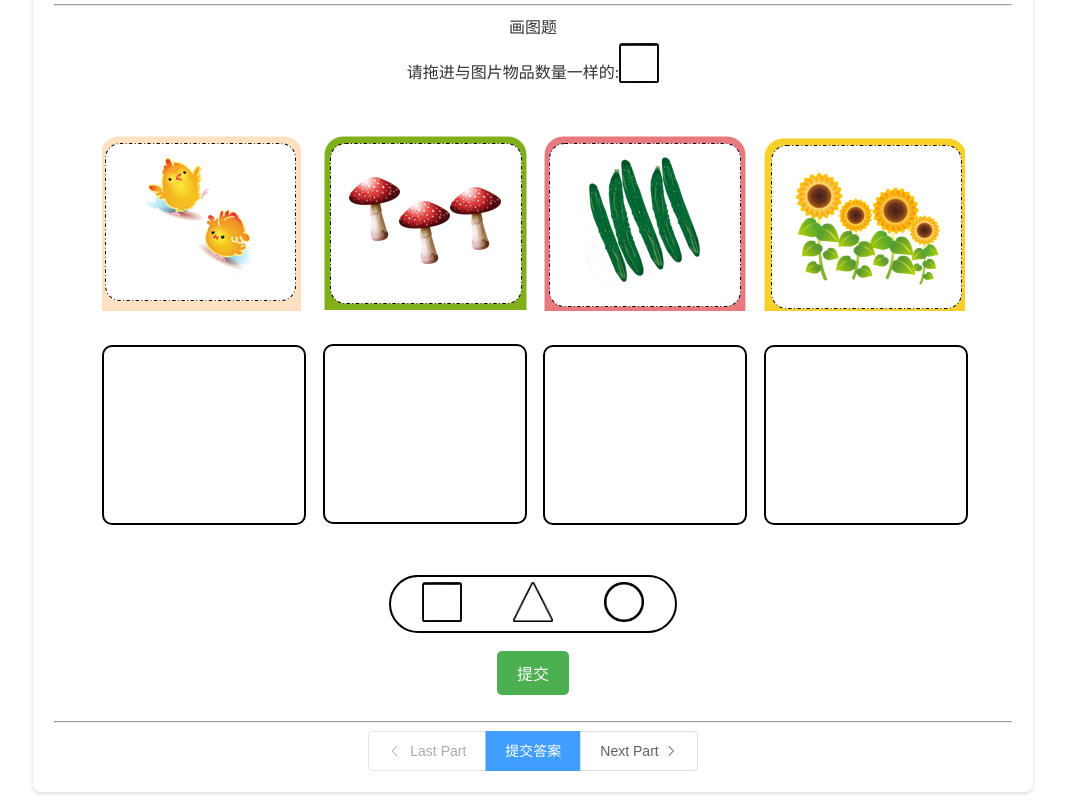
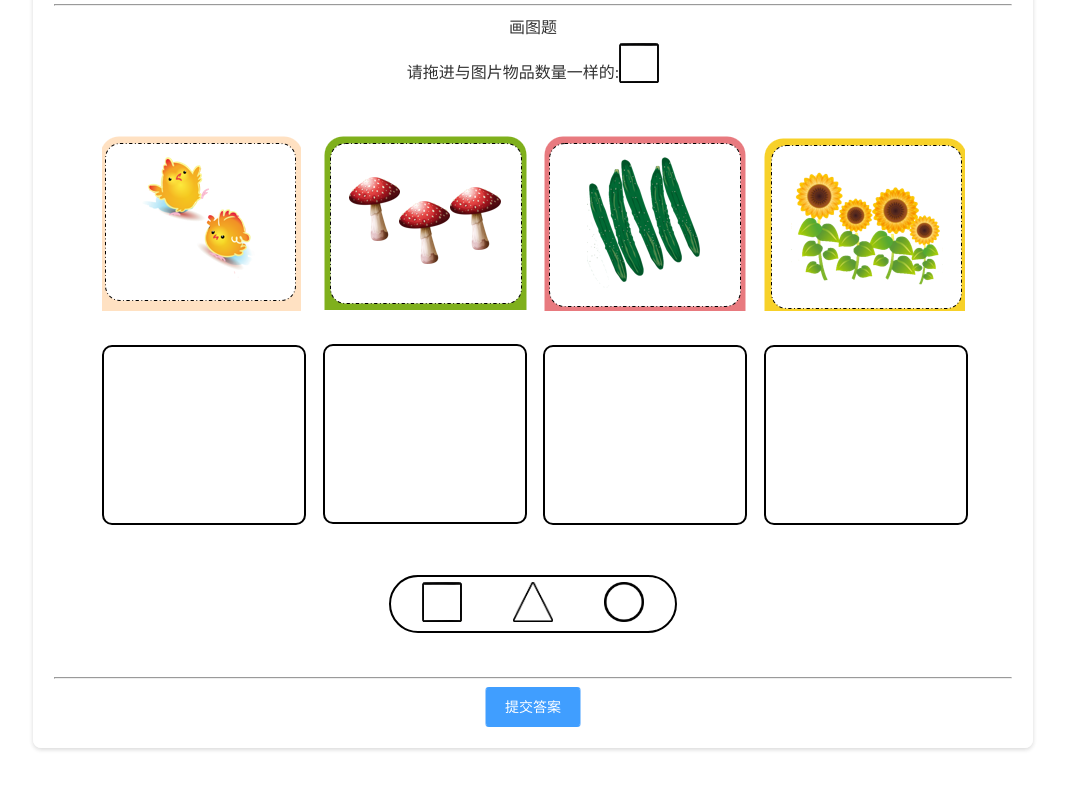
Before and after one commit to Nacocx/AmeQd, a Vue app: page / in a window 1280 px wide. Shown: the part 2413-3213 px from the top of the page, without its empty margins (107-1172 px from the left). After the commit the page ends 3169 px from the top, so only its background shows below. Built offline with nearby package versions, Linux system fonts and the light colour scheme.

Commit message:
fix: htt bug
修复画图题不正常计数的bug

```diff
--- a/src/App.vue
+++ b/src/App.vue
@@ -23,9 +23,9 @@
               <sst :items="questions.sst" />
               <htt :message="questions.htt" />
               <el-button-group>
-                <el-button type="default" @click="pageSub" :icon="ArrowLeft" size="large" :disabled="currentPage===1">Last Part</el-button>
+                <!-- <el-button type="default" @click="pageSub" :icon="ArrowLeft" size="large" :disabled="currentPage===1">Last Part</el-button> -->
                 <el-button type="primary" @click="willSubmit" id="Submit" size="large">提交答案</el-button>
-                <el-button type="default" @click="pageAdd" size="large" :disabled="currentPage===4">Next Part<el-icon class="el-icon--right"><ArrowRight /></el-icon></el-button>
+                <!-- <el-button type="default" @click="pageAdd" size="large" :disabled="currentPage===4">Next Part<el-icon class="el-icon--right"><ArrowRight /></el-icon></el-button> -->
               </el-button-group>
 
 
@@ -51,7 +51,14 @@ import Sst from "@/components/sst.vue";
 import Htt from "@/components/htt.vue";
 
 
-
+//axios 获得题目
+// async function getTm(addr) {
+//   try{
+//     let response=await
+//   }catch(e){
+//     console.error(e);
+//   }
+// }
 
 //实际使用中数据从后端获取
 const mockQuestions={
@@ -267,7 +274,7 @@ export default {
       questions: mockQuestions,
       studentInfo: mockStudentInfo,
       corAnswers: mockCorAnswers,
-      currentPage:1 ,
+      // currentPage:1 ,
 
 
     };
@@ -308,10 +315,16 @@ export default {
 
       // 获得画图题答案
       totalTm+=this.questions.htt.userAnswer.length;
-      this.questions.htt.userAnswer.forEach(ans=>{
-        ans.forEach(e=>{
-          if(e!==null)
+      // 防止多次计算
+      let prev=[];
+      this.questions.htt.userAnswer.forEach((ans,index)=>{
+        ans.forEach((e)=>{
+          if(e!==null&&prev[index]==null)
+          {
             answeredCount++;
+            prev[index]=e;
+            // console.log(e+","+prev[index]+","+index);
+          }
         })
       })
 
@@ -431,6 +444,8 @@ export default {
       // console.log(sstAns);
       // console.log(xztAns);
       // this.checkAnswers(xztAns);
+
+      // 获得画图题答案
       const httAns=[];
       this.questions.htt.userAnswer.forEach(ans=>{
         httAns.push(ans)
@@ -456,18 +471,18 @@ export default {
     //   console.log(boolList);
     // },
 
-    pageAdd(){
-      if(this.currentPage<5) {
-        this.currentPage++;
-        document.documentElement.scrollTop = 0;
-      }
-    },
-    pageSub(){
-      if(this.currentPage>1) {
-        this.currentPage--;
-        document.documentElement.scrollTop = 0;
-      }
-    },
+    // pageAdd(){
+    //   if(this.currentPage<5) {
+    //     this.currentPage++;
+    //     document.documentElement.scrollTop = 0;
+    //   }
+    // },
+    // pageSub(){
+    //   if(this.currentPage>1) {
+    //     this.currentPage--;
+    //     document.documentElement.scrollTop = 0;
+    //   }
+    // },
     // 禁用右键菜单
     preventContextMenu(e) {
       ElMessage('为了更好的体验，右键已被禁用')
--- a/src/components/htt.vue
+++ b/src/components/htt.vue
@@ -35,7 +35,7 @@
       </div>
     </div>
     <br>
-    <button class="submit" @click="yes">提交</button>
+    <!-- <button class="submit" @click="yes">提交</button> -->
   </div>
   <br>
   <hr>
```
